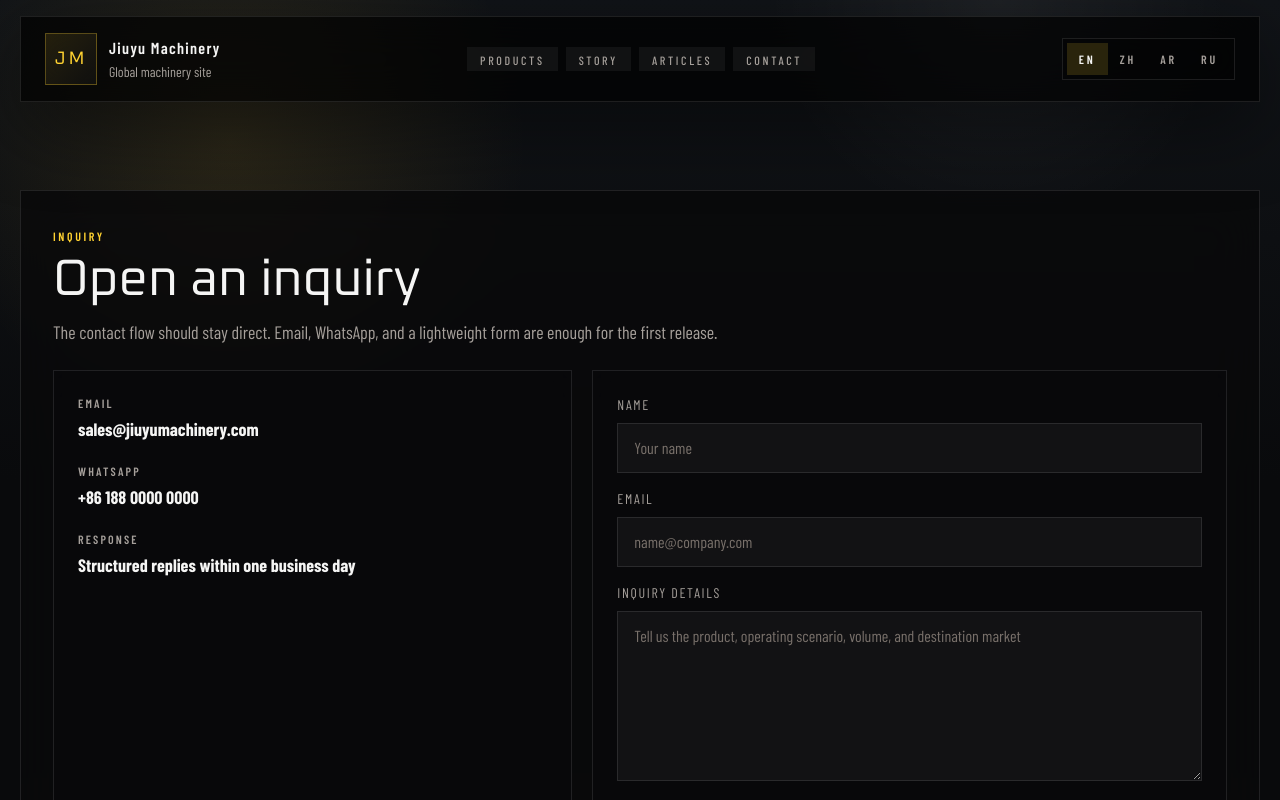
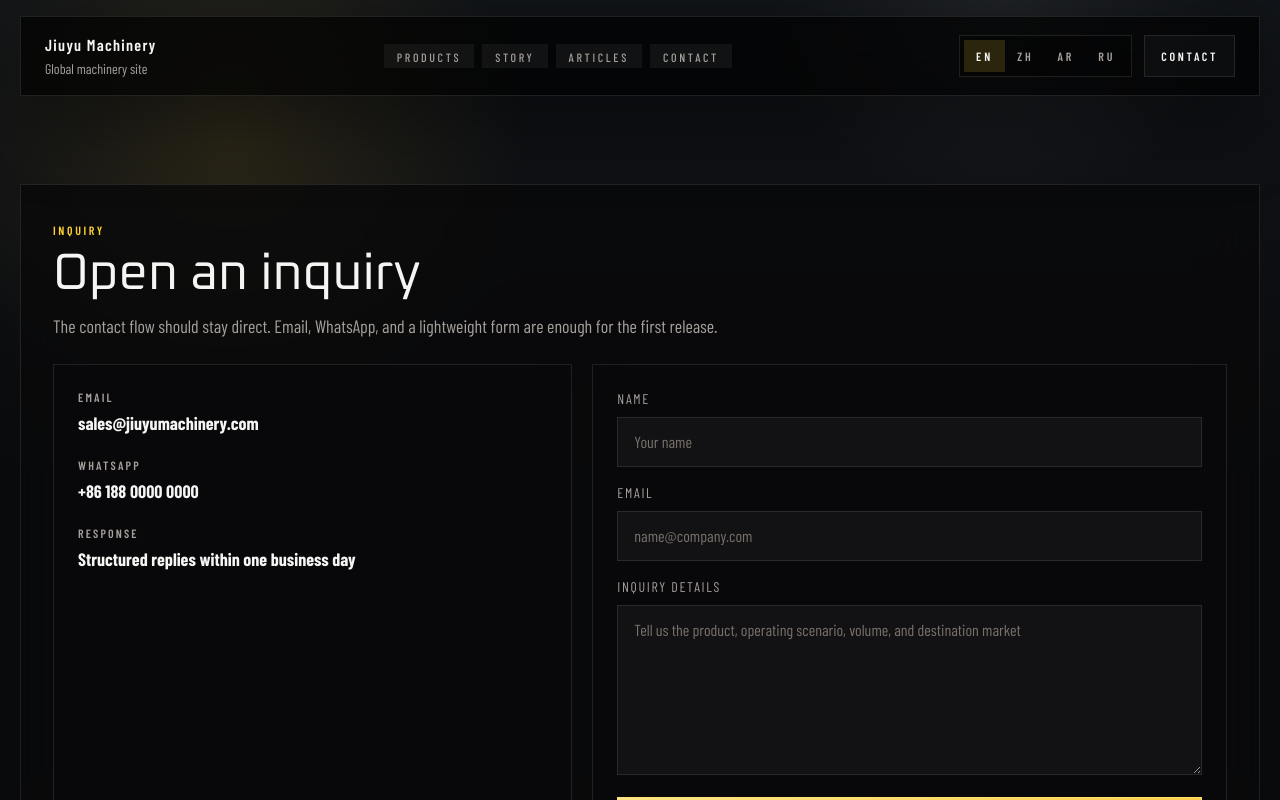
Before and after one commit to YSBZ/JY, a React (Vite) app: page /contact in a window 1280 px wide. Shown: the top 800 px of the page. Built offline with nearby package versions, Linux system fonts and the light colour scheme.

Commit message:
fix: adjust header actions

```diff
--- a/src/ui/Shell.tsx
+++ b/src/ui/Shell.tsx
@@ -62,15 +62,10 @@ export function Shell({ children }: { children: ReactNode }) {
     <div className="mx-auto min-h-screen max-w-[1380px] px-3 py-4 sm:px-5">
       <div className="pointer-events-none fixed inset-0 bg-[radial-gradient(circle_at_18%_18%,rgba(241,190,50,0.12),transparent_24%),radial-gradient(circle_at_78%_0%,rgba(255,255,255,0.06),transparent_18%),linear-gradient(180deg,#111418,#090a0c_60%)]" />
       <header className="sticky top-4 z-20 grid items-center gap-5 border border-white/10 bg-black/70 px-4 py-4 shadow-[0_24px_80px_rgba(0,0,0,0.45)] backdrop-blur-xl lg:grid-cols-[auto_1fr_auto] lg:px-6">
-        <Link className="inline-flex items-center gap-3" to="/">
-          <span className="grid h-[52px] w-[52px] place-items-center border border-amber-300/30 bg-linear-to-br from-amber-300/12 to-white/[0.03] font-['Oxanium'] text-lg tracking-[0.18em] text-amber-300">
-            JM
-          </span>
-          <span className="flex flex-col gap-0.5">
-            <strong className="text-base font-semibold tracking-[0.08em] text-stone-100">Jiuyu Machinery</strong>
-            <small className="text-sm text-stone-400">{copy.subtitle}</small>
-          </span>
-        </Link>
+        <div className="flex flex-col gap-0.5">
+          <strong className="text-base font-semibold tracking-[0.08em] text-stone-100">Jiuyu Machinery</strong>
+          <small className="text-sm text-stone-400">{copy.subtitle}</small>
+        </div>
 
         <NavigationMenu.Root className="overflow-x-auto">
           <NavigationMenu.List className="flex flex-wrap justify-start gap-2 lg:justify-center">
@@ -84,6 +79,12 @@ export function Shell({ children }: { children: ReactNode }) {
 
         <div className="flex flex-wrap items-center gap-3 lg:justify-end">
           <LanguageToggle locale={locale} onChange={setLocale} />
+          <Link
+            className="inline-flex items-center justify-center border border-white/10 bg-white/[0.03] px-4 py-3 text-xs font-semibold uppercase tracking-[0.22em] text-stone-100 transition hover:border-amber-300/35 hover:text-amber-300"
+            to="/contact"
+          >
+            {items[items.length - 1]?.label ?? 'Contact'}
+          </Link>
         </div>
       </header>
 
```
